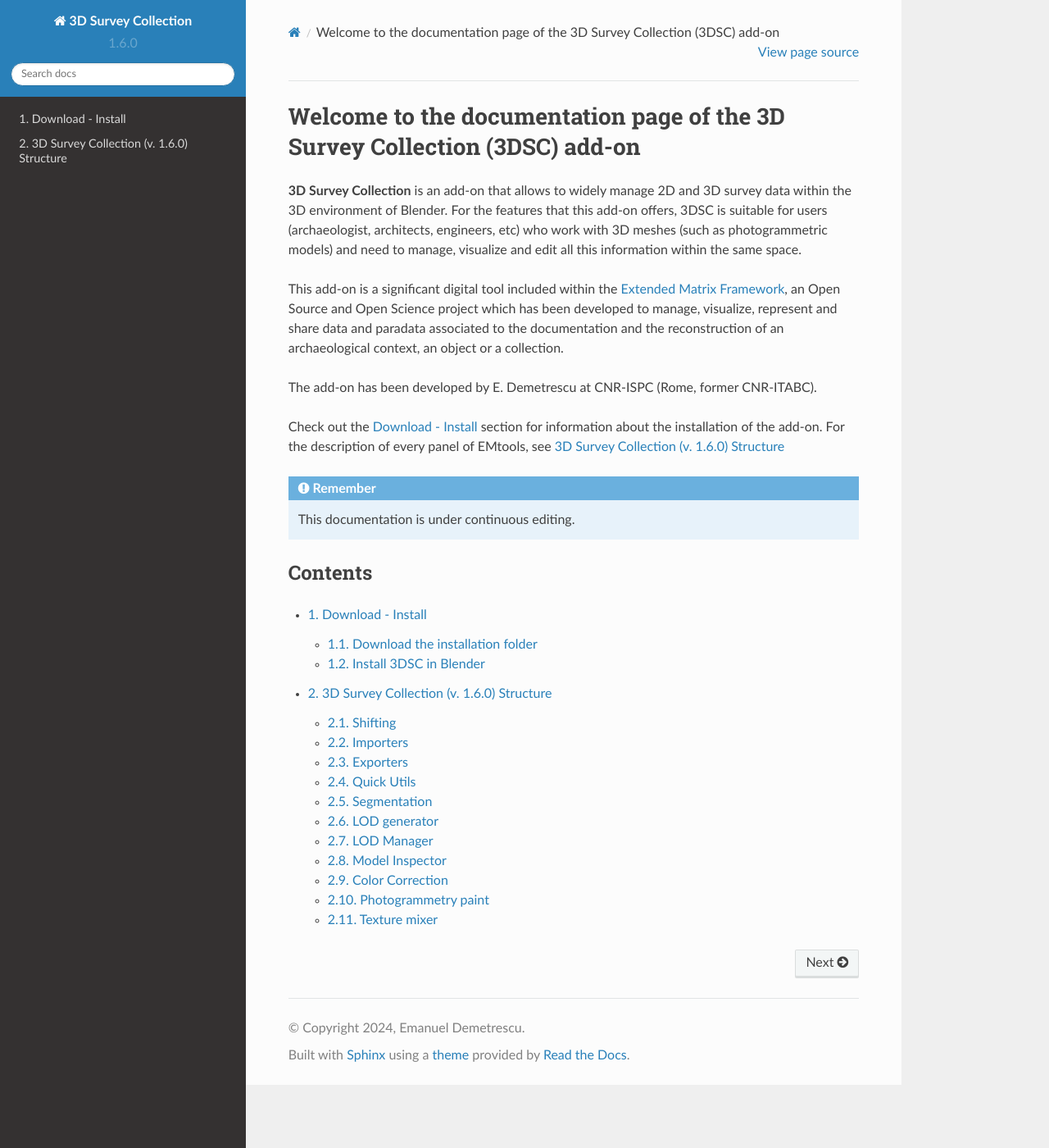
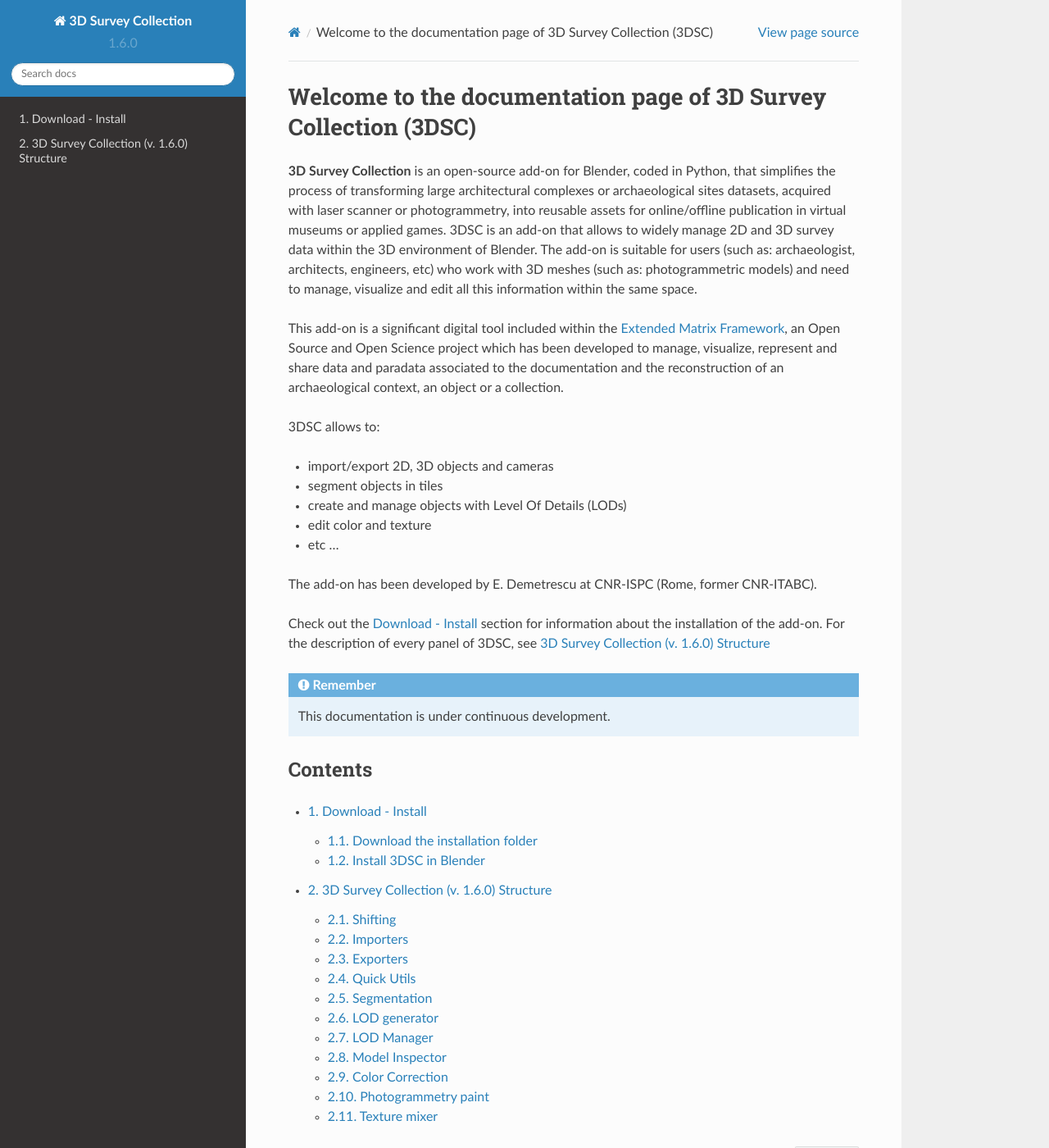
Before and after one commit to zalmoxes-laran/3D-survey-collection-doc, a Sphinx documentation site: the page built from docs/index.rst, in a window 1280 px wide and 1400 px high. Shown: the whole window at 82% size. Built offline with Sphinx 7.4.7 and the Read the Docs theme 2.0.0, drawn with Linux system fonts in a browser that asks for light colours.

Commit message:
Update of the index file

```diff
--- a/docs/index.rst
+++ b/docs/index.rst
@@ -1,20 +1,31 @@
-Welcome to the documentation page of the 3D Survey Collection (3DSC) add-on
+Welcome to the documentation page of 3D Survey Collection (3DSC)
 ===========================================================================
 
-**3D Survey Collection** is an add-on that allows to widely manage 2D and 3D survey data within the 3D environment of Blender.
-For the features that this add-on offers, 3DSC is suitable for users (archaeologist, architects, engineers, etc) who work with 3D meshes (such as photogrammetric models) and need to manage, visualize and edit all this information within the same space.
+**3D Survey Collection** is an open-source add-on for Blender, coded in Python, that simplifies the process of transforming large architectural complexes or archaeological sites datasets, acquired with laser scanner or photogrammetry, into reusable assets for online/offline publication in virtual museums or applied games. 3DSC is an add-on that allows to widely manage 2D and 3D survey data within the 3D environment of Blender. The add-on is suitable for users (such as: archaeologist, architects, engineers, etc) who work with 3D meshes (such as: photogrammetric models) and need to manage, visualize and edit all this information within the same space.
 
 This add-on is a significant digital tool included within the `Extended Matrix Framework <https://www.extendedmatrix.org/discover/emf>`_, an Open Source and Open Science project which has been developed to manage, visualize, represent and share data and paradata associated to the documentation and the reconstruction of an archaeological context, an object or a collection.
+
+3DSC allows to:
+
+- import/export 2D, 3D objects and cameras
+
+- segment objects in tiles
+
+- create and manage objects with Level Of Details (LODs)
+
+- edit color and texture
+
+- etc ...
 
 The add-on has been developed by E. Demetrescu at CNR-ISPC (Rome, former CNR-ITABC).
 
 
 Check out the :doc:`usage` section for information about the installation of the add-on.
-For the description of every panel of EMtools, see :doc:`3DSCstructure`
+For the description of every panel of 3DSC, see :doc:`3DSCstructure`
 
 .. admonition:: Remember
 
-   This documentation is under continuous editing.
+   This documentation is under continuous development.
 
 Contents
 --------
```
